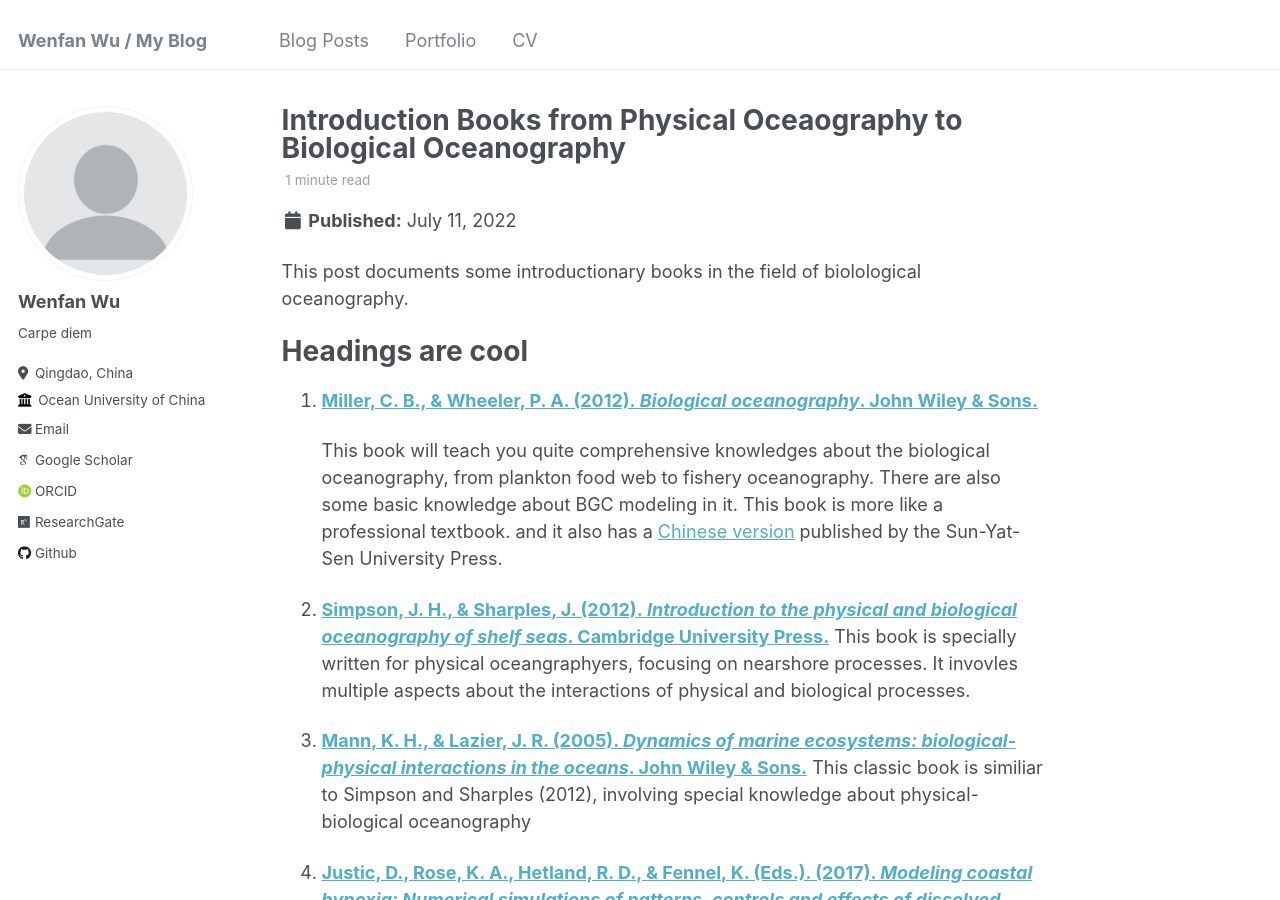
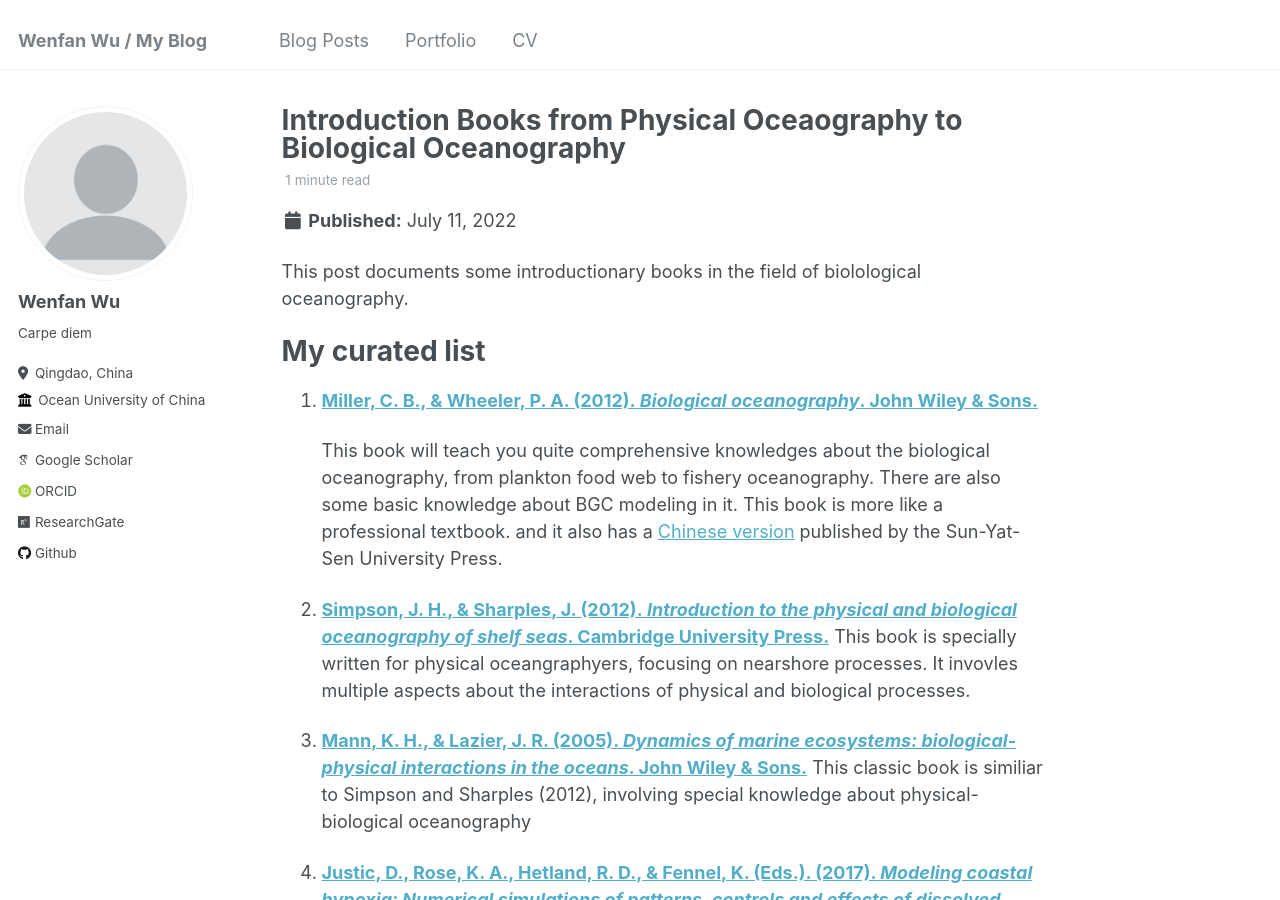
Before and after one commit to wenfanwu/wenfanwu.github.io, a Jekyll site: the page built from _posts/2022-07-11-blog-post-1.md, in a window 1280 px wide and 900 px high. Built offline with Jekyll 4.4.1, drawn with Linux system fonts in a browser that asks for light colours; some web fonts are replaced.

Commit message:
Update 2022-07-11-blog-post-1.md

```diff
--- a/_posts/2022-07-11-blog-post-1.md
+++ b/_posts/2022-07-11-blog-post-1.md
@@ -10,7 +10,7 @@ tags:
 
 This post documents some introductionary books in the field of biolological oceanography.
 
-Headings are cool
+My curated list
 ======
 
 1. __[Miller, C. B., & Wheeler, P. A. (2012). *Biological oceanography*. John Wiley & Sons.](https://bcs.wiley.com/he-bcs/Books?action=index&bcsId=7242&itemId=144433302X)__
```
